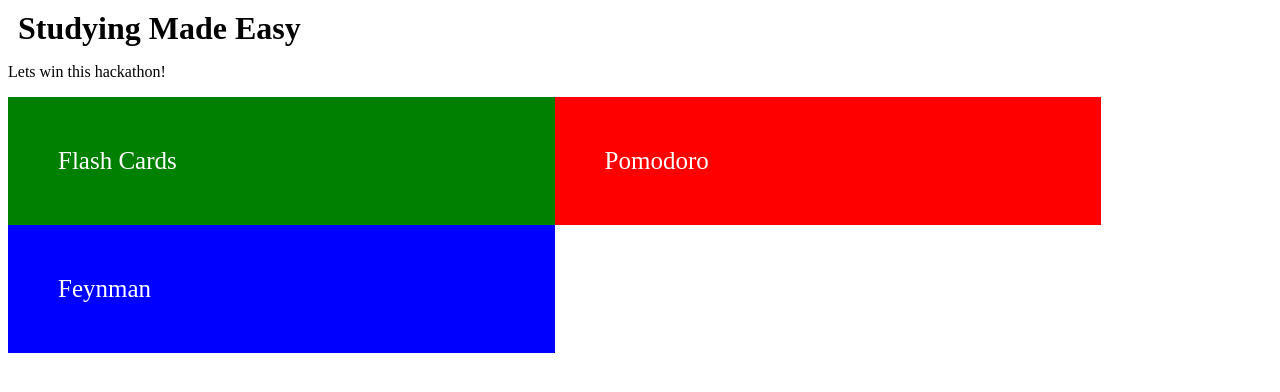
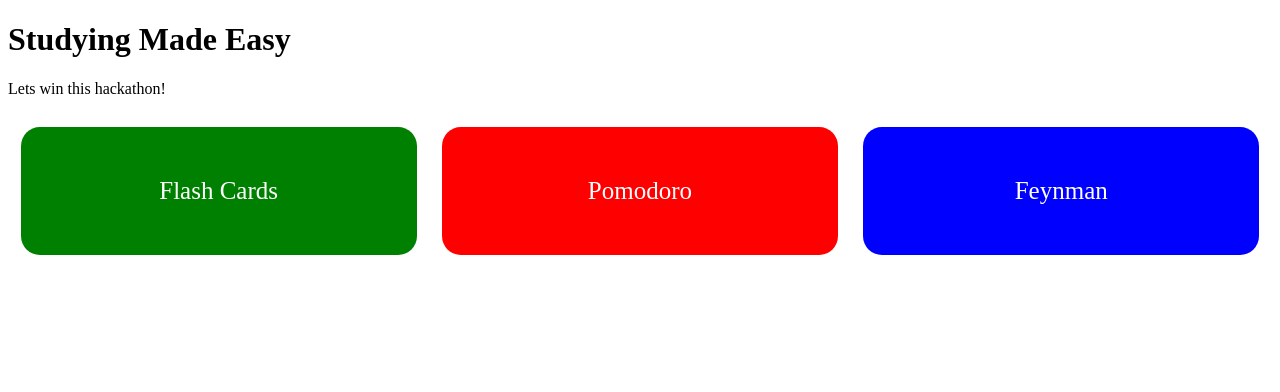
Before and after one commit to alexrebits/study-easy, a plain HTML site: page index.html in a window 1280 px wide. Drawn offline with Linux system fonts and the light colour scheme.

Commit message:
Add new styling for main page

```diff
--- a/index.css
+++ b/index.css
@@ -1,12 +1,17 @@
-h1{
-    margin: 10px
+.row{
+    width:100%;
+
 }
 .column{
-    column-gap: 1px;
-    columns: 3 148.2px;
-    float:left;
-    padding: 50px;
-    /* text-align: center; */
+
+    width:31.3333%;
+    float:inline-start;
+    margin:1%;
+    border-radius: 0.5cm;
+    padding-top: 50px;
+    padding-bottom: 50px;
+
+    text-align: center;
     font-size: 25px;
     cursor: pointer;
     color:white;
@@ -15,7 +20,9 @@ h1{
 .containerTab{
     display: none;
     width: auto;
+    margin:1%;
     padding: 20px;
+    border-radius: 0.5cm;
     color: white;
 }
 
```
